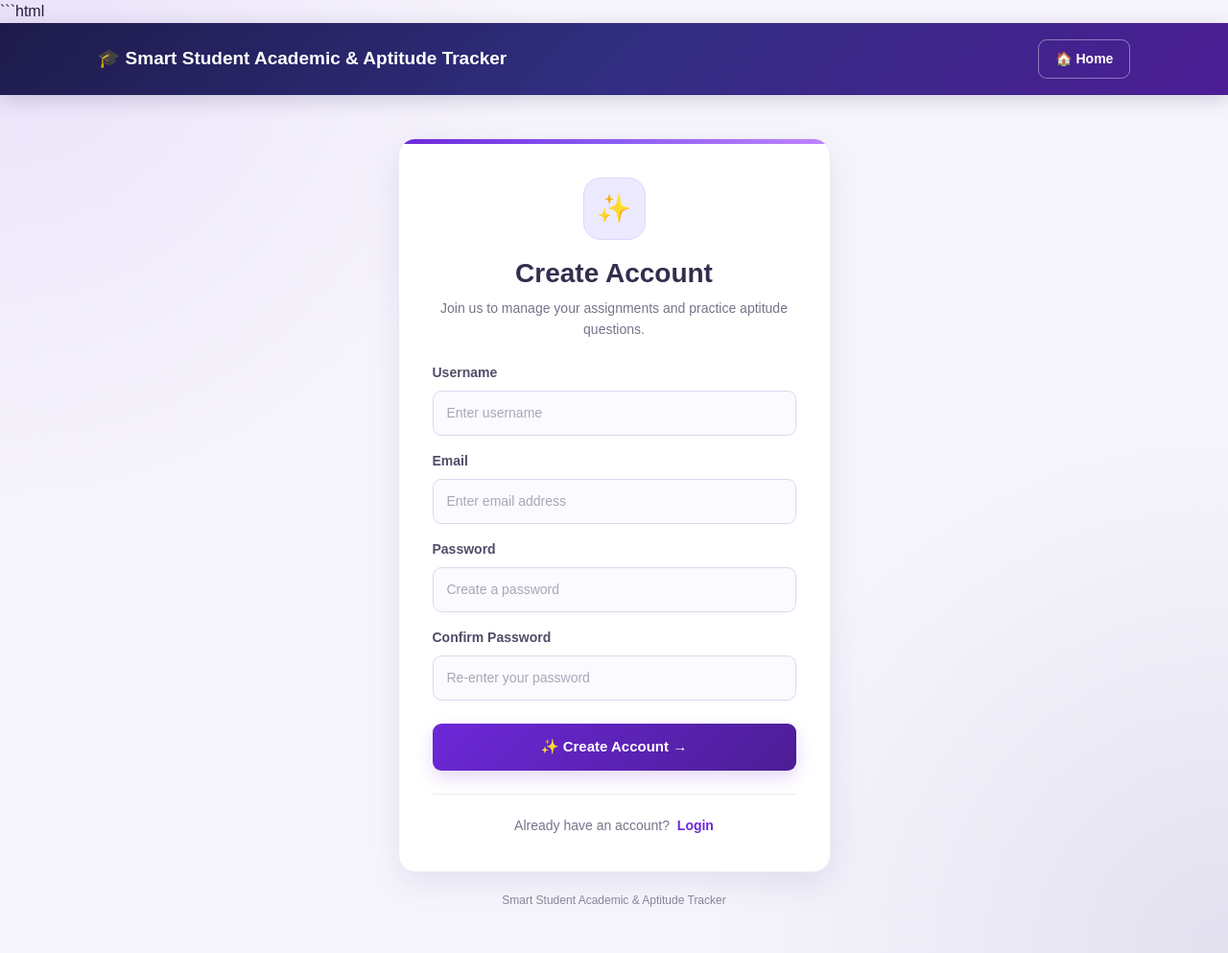
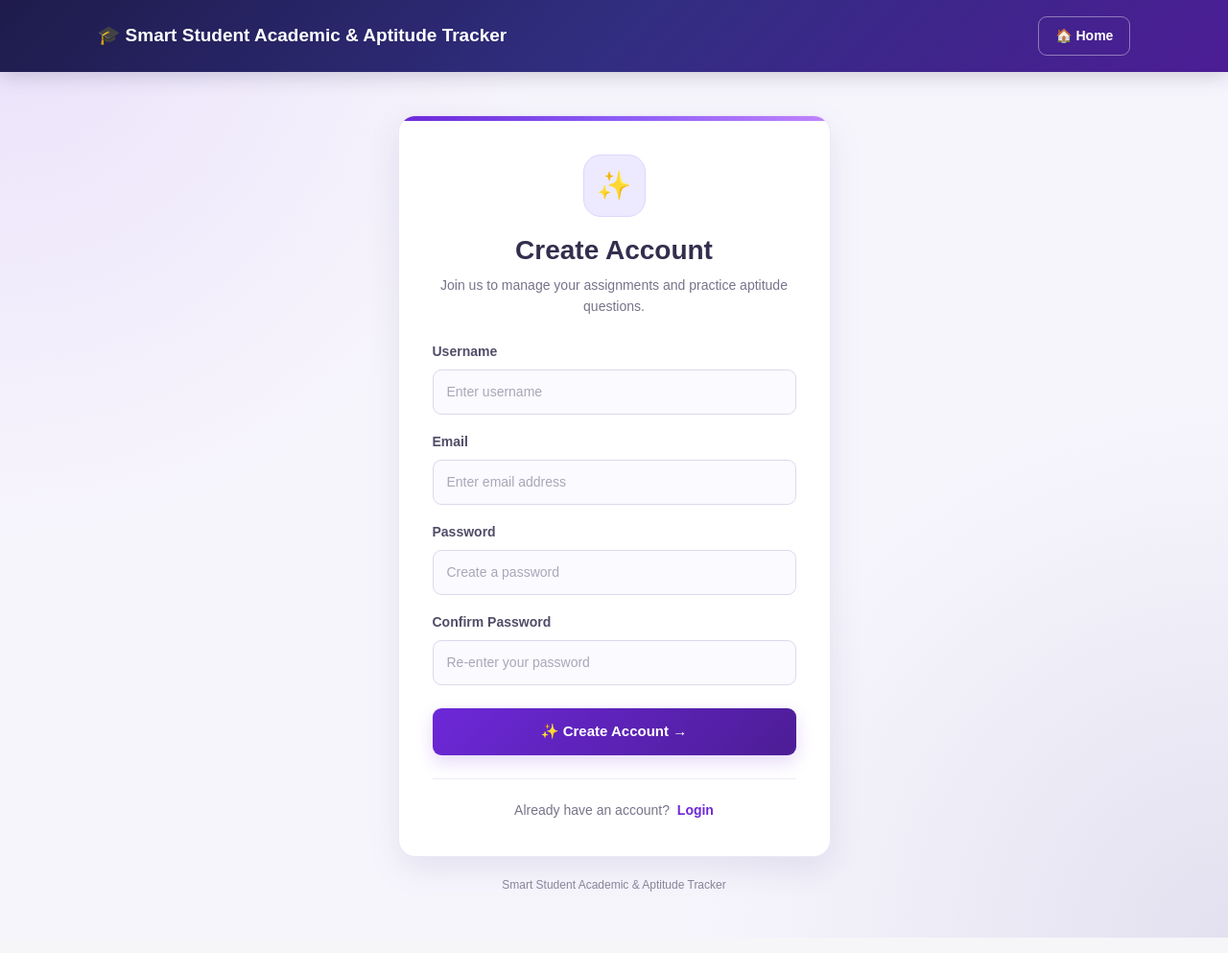
Before and after one commit to mouleeswarimurugan-cs/Smart_Student_Academic-Aptitude_Tracker, a Django app: page /register/ in a window 1280 px wide. Shown: the whole page at 96% size. Run offline with Django 5.2, Linux system fonts and the light colour scheme.

Commit message:
update files

````diff
--- a/assignment/settings.py
+++ b/assignment/settings.py
@@ -153,3 +153,6 @@ MAILERS = {
         'BACKEND': 'django.core.mail.backends.console.EmailBackend',
     },
 }
+
+
+#https://smart-student-academic-aptitude-tracker.onrender.com
--- a/myapp/templates/register.html
+++ b/myapp/templates/register.html
@@ -1,4 +1,4 @@
-```html
+
 <!DOCTYPE html>
 <html lang="en">
 <head>
````
